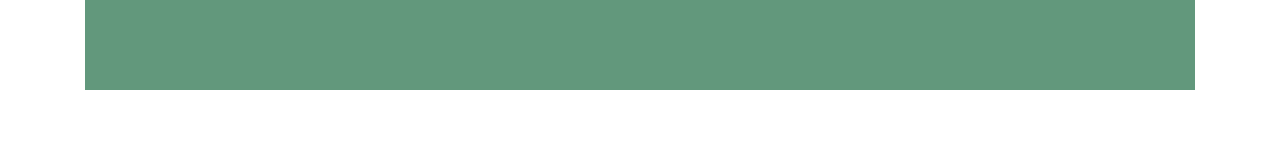
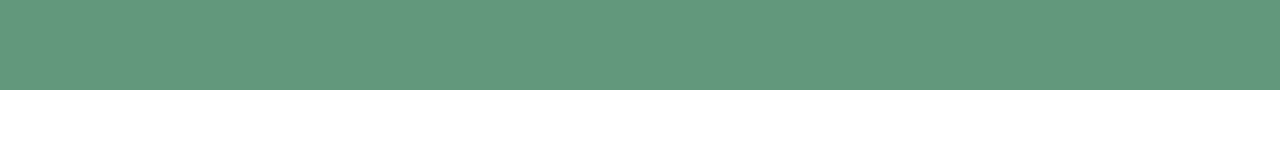
Before and after one commit to fedepoi/webDevTechCW, a plain HTML site: page index.html in a window 1280 px wide. Drawn offline with nearby package versions, Linux system fonts and the light colour scheme.

Commit message:
ccs sheet update

```diff
--- a/css/style.css
+++ b/css/style.css
@@ -10,5 +10,6 @@
 
 .container{
 
-    max-width: none;
+    max-width: none !important;
+    padding: 0 0 0 0 !important;
 }
```
